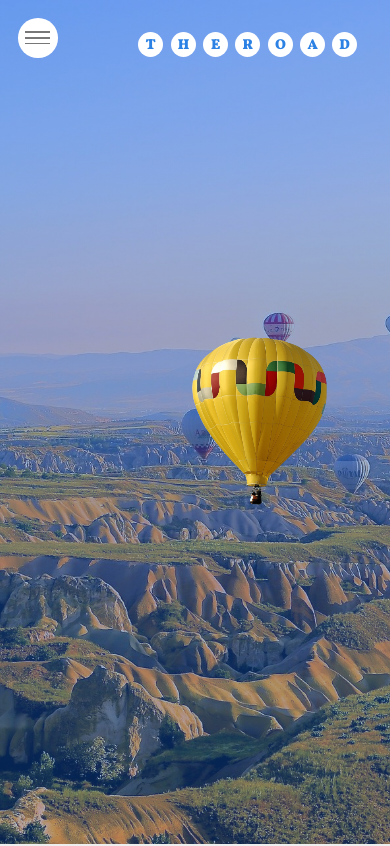
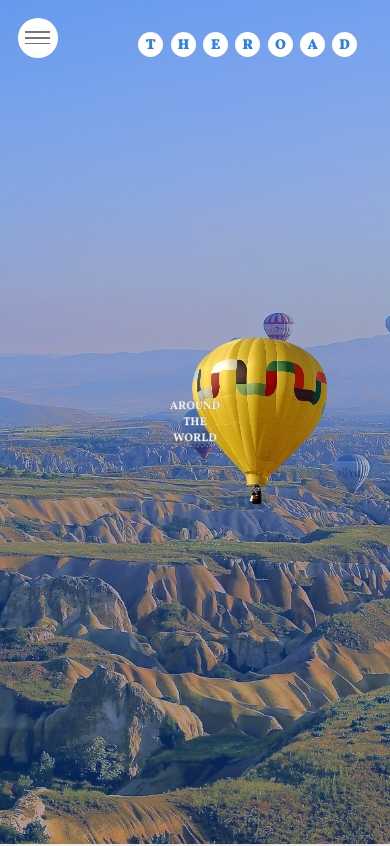
Before and after one commit to Stepkoff/the_Road, a website built with Vite: page index.html in a window 390 px wide. Shown: the top 846 px of the page. Built offline with nearby package versions, Linux system fonts and the light colour scheme.

Commit message:
mobile bug fix 1.4

```diff
--- a/style.sass
+++ b/style.sass
@@ -163,7 +163,7 @@ html
     position: absolute
     top: 50%
     left: 50%
-    transform: translate(-50%, -50%) translateZ(2000px)
+    transform: translate(-50%, -50%) translateZ(-2000px)
     z-index: 1000
 .header__title
   font-size: 8rem
```
